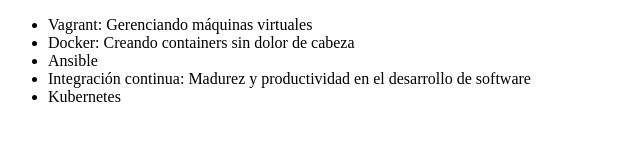
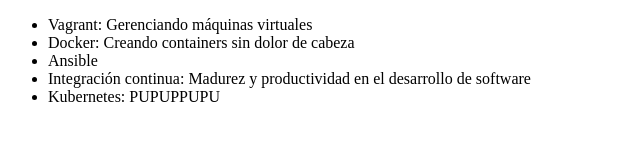
Before and after one commit to florenciamorisse/git-de-oracle, a plain HTML site: page index.html in a window 1280 px wide. Shown: the whole page, without its empty margins (0-640 px from the left). Drawn offline with Linux system fonts and the light colour scheme.

```diff
--- a/index.html
+++ b/index.html
@@ -12,7 +12,7 @@
         <li>Docker: Creando containers sin dolor de cabeza</li>
         <li>Ansible</li>
         <li>Integración continua: Madurez y productividad en el desarrollo de software</li>
-        <li>Kubernetes</li>
+        <li>Kubernetes: PUPUPPUPU</li>
     </ul>
 </body>
 </html>
```
